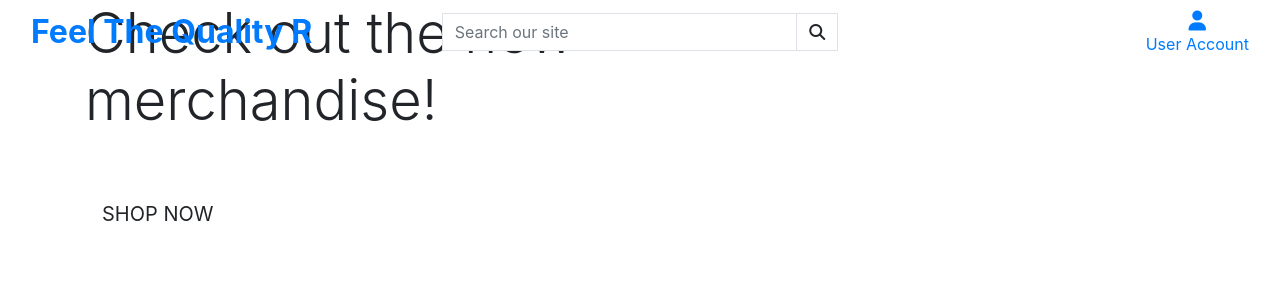
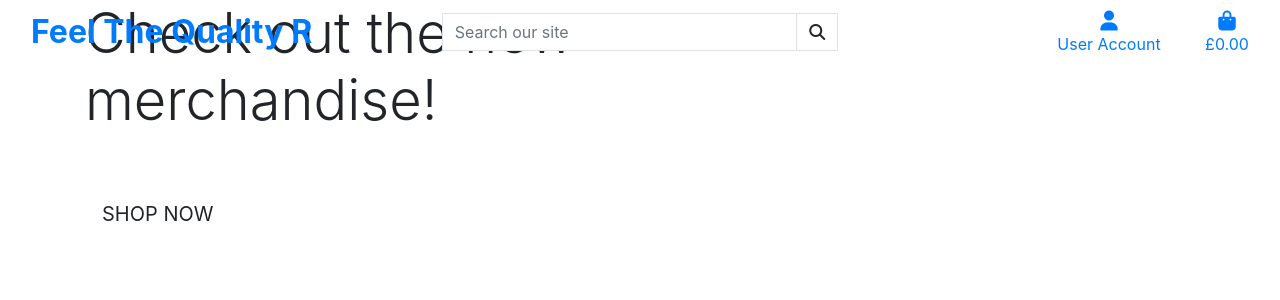
Before and after one commit to RichardJohnNowell/Feel-The-Quality-Records, a Django app: page / in a window 1280 px wide. Shown: the top 300 px of the page. Run offline with Django 3.2, Linux system fonts and the light colour scheme; some libraries are stand-ins or nearby versions.

Commit message:
added bootstrap shopping bag

```diff
--- a/templates/base.html
+++ b/templates/base.html
@@ -55,6 +55,7 @@
                         </div>
                     </form>
                 </div>
+                <!-- start bootstrap dropdown menu -->
                 <div class="col-12 col-lg-4 my-auto py-1 py-lg-0">
                     <ul class="list-inline list-unstyled text-center text-lg-right my-0">
                         <li class="list-inline-item dropdown">
@@ -82,7 +83,24 @@
                                 {% endif %}
                             </div>
                         </li>
-
+                        <!-- end of bootstrap dropdown menu -->
+                        <!-- bootstrap shopping bag-->
+                        <li class="list-inline-item">
+                            <a class="{% if grand_total %}text-info font-weight-bold{% else %}text-black{% endif %} nav-link" href="">
+                                <div class="text-center">
+                                    <div><i class="fas fa-shopping-bag fa-lg"></i>
+                                    </div>
+                                    <p class="my-0">
+                                        {% if grand_total %}
+                                            £{{ grand_total|floatformat:2 }}
+                                        {% else %}
+                                            £0.00
+                                        {% endif %}
+                                    </p>
+                                </div>
+                            </a>
+                        </li>
+                        <!-- end of bootstrap shopping bag -->
                     </ul>
                 </div>
             </div>
```
